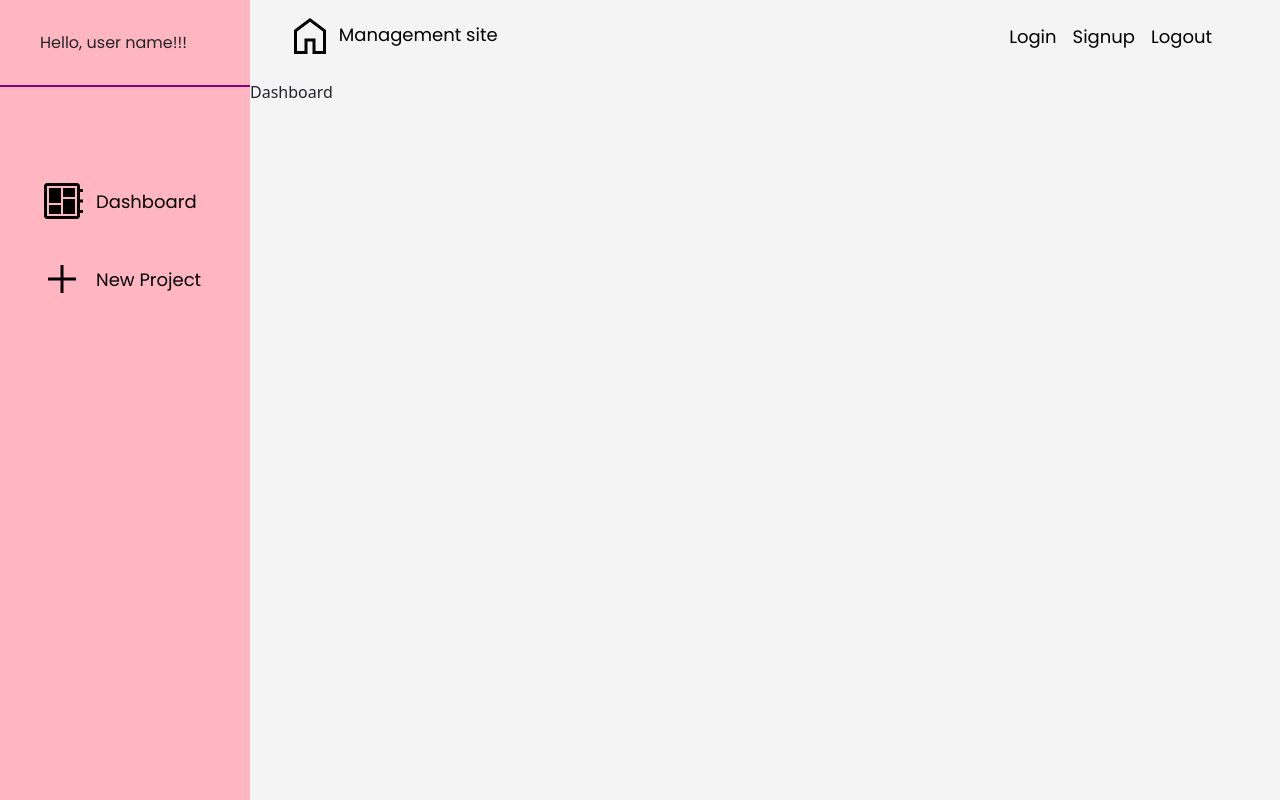
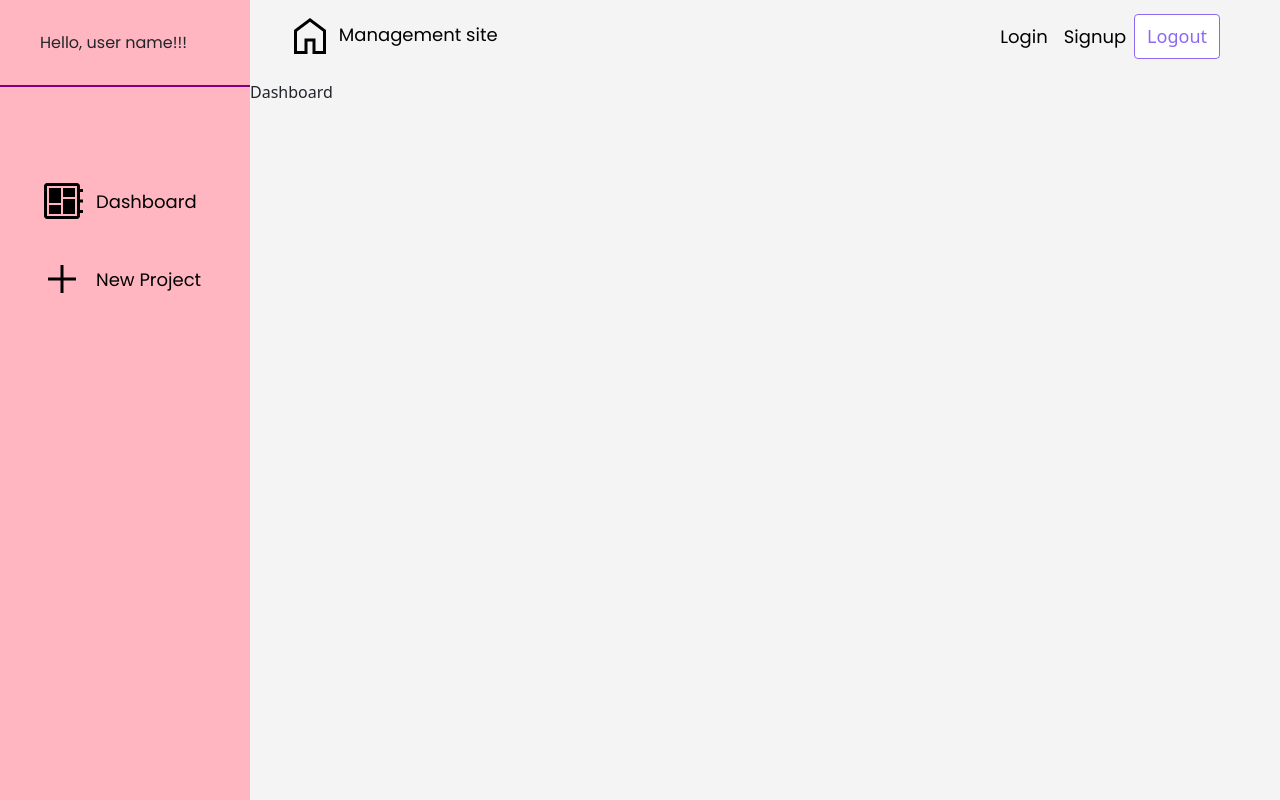
Before and after one commit to nisha-07/management-site, a React (Create React App) app in the folder management-site/: page / in a window 1280 px wide. Built offline with nearby package versions, Linux system fonts and the light colour scheme; no server answers.

Commit message:
MS: User logout

```diff
--- a/management-site/src/components/Navbar/Navbar.js
+++ b/management-site/src/components/Navbar/Navbar.js
@@ -1,8 +1,11 @@
 import { Link } from "react-router-dom";
 import classes from "./Navbar.module.css";
 import homeIcon from "../../assets/home.svg";
+import useLogout from "../../hooks/useLogout";
 
 const Navbar = () => {
+    const { logout, isLoading } = useLogout()
+
     return (
         <div className={classes.navbar}>
             <a href="/" className={classes.mainLogo}>
@@ -12,7 +15,7 @@ const Navbar = () => {
             <div className={`my-auto me-5 ${classes.links}`}>
                 <Link to="/login">Login</Link>
                 <Link to="/signup">Signup</Link>
-                <Link to="/">Logout</Link>
+                {!isLoading ? <button onClick={logout} className={classes.btn}>Logout</button> : <em>Logging out</em>}
             </div>
         </div>
     );
--- a/management-site/src/hooks/useLogout.js
+++ b/management-site/src/hooks/useLogout.js
@@ -1,19 +1,21 @@
 import { useEffect, useState } from "react"
 
-import { projectAuth } from "../firebase/config"
+import { projectAuth, projectFirestore } from "../firebase/config"
 import useAuthContext from "./useAuthContext"
 
 export const useLogout = () => {
     const [isCancelled, setIsCancelled] = useState(false)
     const [error, setError] = useState(null)
     const [isLoading, setIsLoading] = useState(false)
-    const { dispatch } = useAuthContext()
+    const { dispatch, user } = useAuthContext()
 
     const logout = async () => {
         setError(null)
         setIsLoading(true)
 
         try {
+            const { uid } = user;
+            await projectFirestore.collection("users").doc(uid).update({ online: false })
             await projectAuth.signOut()
 
             // dispatch logout funtion
```
